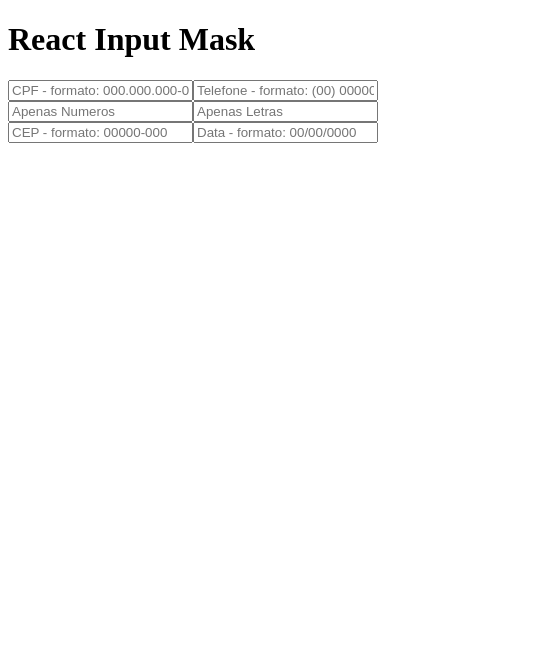
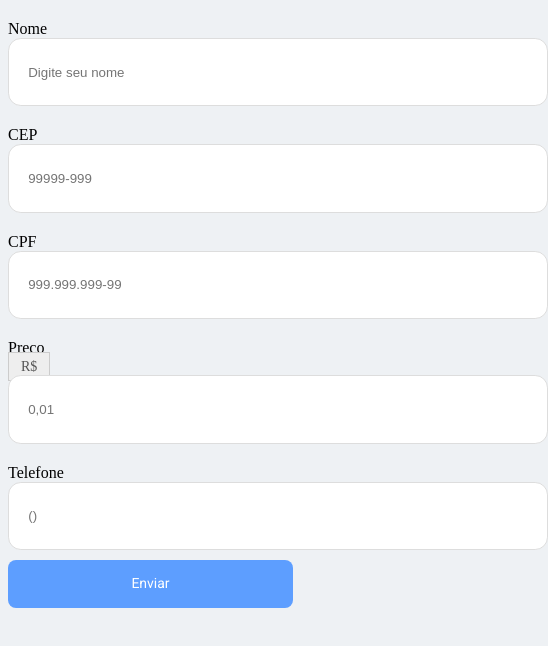
Before and after one commit to daniel0ferraz/ComponentsTypescript, a React (Create React App) app: page / in a window 390 px wide. Shown: the top 646 px of the page, 548 px wide, since content can reach past the window. Built offline with nearby package versions, Linux system fonts and the light colour scheme.

Commit message:
mask phone TS

```diff
--- a/src/components/input/index.tsx
+++ b/src/components/input/index.tsx
@@ -2,10 +2,10 @@
 import "./styles.css";
 import * as Styled from "./styles";
 import { ExclamationTriangleIcon } from "react-line-awesome";
-import { cep, currency, cpf } from "./masks";
+import { cep, currency, cpf, phone } from "./masks";
 export type InputProps = {
 	error?: string;
-	mask?: "cep" | "currency" | "cpf";
+	mask?: "cep" | "currency" | "cpf" | "phone";
 	prefix?: string;
 } & InputHTMLAttributes<HTMLInputElement>;
 
@@ -20,6 +20,9 @@
 			}
 			if (mask === "cpf") {
 				cpf(e);
+			}
+			if (mask === "phone") {
+				phone(e);
 			}
 		},
 		[mask]
--- a/src/components/input/masks.ts
+++ b/src/components/input/masks.ts
@@ -30,6 +30,17 @@
 	return e;
 }
 
+export const phone = (e: React.FormEvent<HTMLInputElement>) => {
+	let value = e.currentTarget.value;
+	value = value.replace(/\D/g, "");
+	value = value.replace(/(\d{2})(\d)/, "+$1 $2");
+	value = value.replace(/(\d{2})(\d)/, "($1) $2");
+	value = value.replace(/(\d{5})(\d)/, "$1-$2");
+	value = value.replace(/(-\d{4})(\d+?)$/, "$1");
+	e.currentTarget.value = value;
+	return e;
+};
+
 // export const phone = (e: React.FormEvent<HTMLInputElement>) => {
 // 	let value = e.currentTarget.value;
 // 	value.replace(/\D/g, "");
--- a/src/index.tsx
+++ b/src/index.tsx
@@ -5,7 +5,7 @@
 
 ReactDOM.render(
 	<React.StrictMode>
-		<Mask />
+		<Login />
 	</React.StrictMode>,
 	document.getElementById("root")
 );
--- a/src/pages/Login/index.tsx
+++ b/src/pages/Login/index.tsx
@@ -105,6 +105,7 @@
 					<label>Telefone</label>
 					<Input
 						name="tel"
+						mask="phone"
 						placeholder="()"
 						error={errors.tel}
 						// onChange={handleChange}
```
